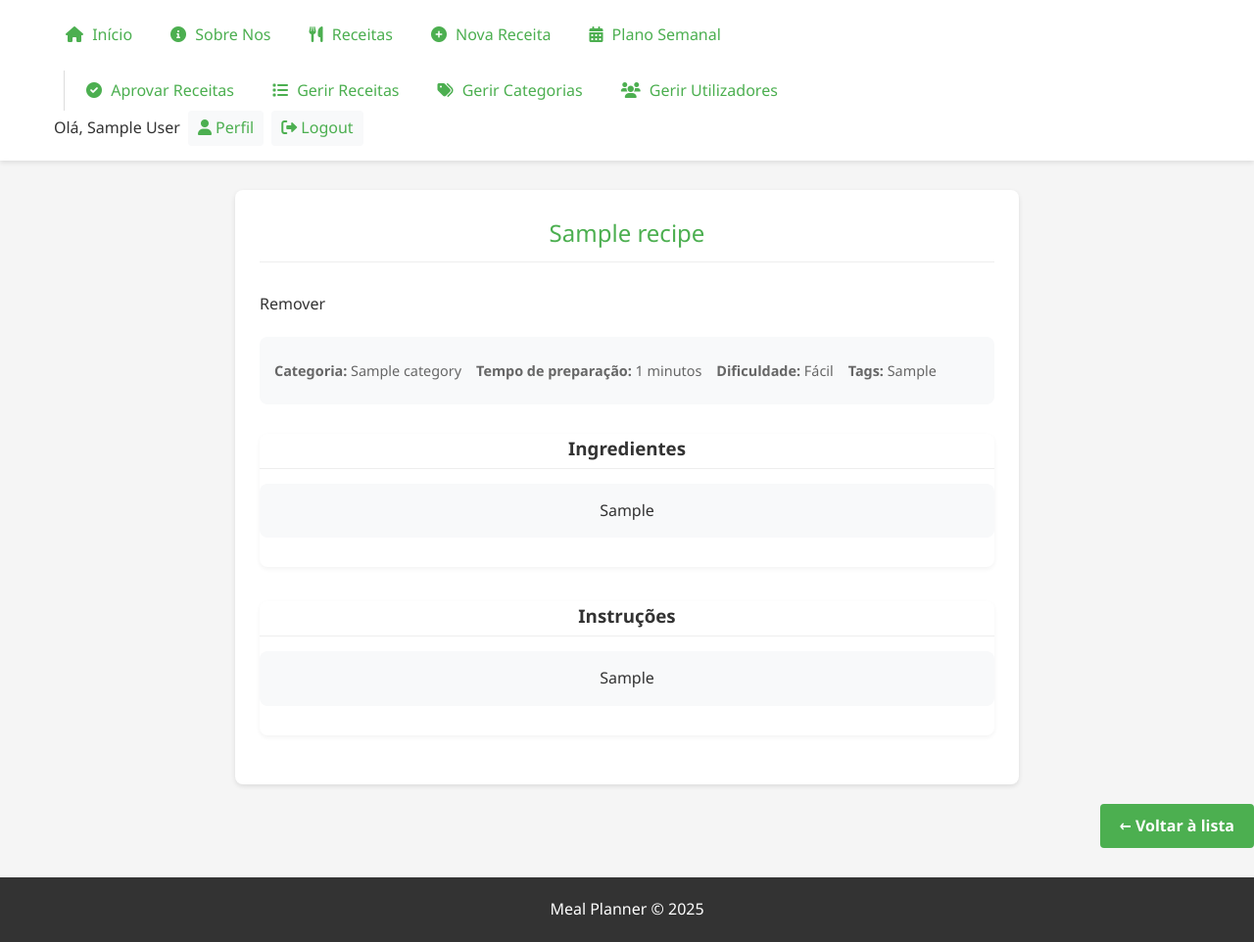
After one commit to luniballony/Meal-Planner, a Flask app: page /receitas/ver_receita_bloqueada/1 in a window 1280 px wide. The commit adds this page. Shown: the whole page at 98% size. Run offline with Flask 3, Linux system fonts and the light colour scheme; the visitor is signed in with stand-in values (Sample User, id 1); tables that the repository leaves empty hold one stand-in row (values such as "Sample post").

Commit message:
melhoramento interface receita bloqueada
-> receitas bloqueadas já não apresentam botão de adicionar aos favoritos e de bloquear

-> falta adicionar botão: 'desbloquear'

```diff
--- a/app/routes/recipes.py
+++ b/app/routes/recipes.py
@@ -149,3 +149,30 @@ def desbloquear(receita_id):
     else:
         flash("A receita não estava bloqueada.", "info")
     return redirect(url_for("recipes.bloqueadas"))
+
+
+# lista receita individual
+@recipes_bp.route("/ver_receita_bloqueada/<int:receita_id>", methods=["GET"])
+def ver_receita_bloqueada(receita_id):
+    user_id = session.get("user_id")
+    receita = obter_receita_por_id(receita_id)
+
+    if not user_id:
+        flash("Precisas de iniciar sessão para ver as tuas receitas bloqueadas.", "warning")
+        return redirect(url_for("auth.login"))
+
+    if not receita or (
+        not receita.publicada
+        and receita.utilizador_id != user_id
+        and session.get("user_nivel") != 3
+    ):
+        flash("Receita não encontrada.", "danger")
+        return redirect(url_for("recipes.listar"))
+
+
+    unblock_form = DesbloquearReceitaForm()
+    return render_template(
+        "recipes/ver_bloqueadas.html",
+        receita=receita,
+        unblock_form=unblock_form
+    )
--- a/app/templates/recipes/bloqueadas.html
+++ b/app/templates/recipes/bloqueadas.html
@@ -11,7 +11,7 @@ block content %}
 
     <div style="display: flex; gap: 10px">
       <a
-        href="{{ url_for('recipes.ver', receita_id=receita.id) }}"
+        href="{{ url_for('recipes.ver_receita_bloqueada', receita_id=receita.id) }}"
         class="btn btn-success"
       >
         Ver receita
--- /dev/null
+++ b/app/templates/recipes/ver_bloqueadas.html
@@ -0,0 +1,46 @@
+{% extends "base.html" %} {% block title %}{{ receita.titulo }}{% endblock %} {%
+block content %}
+<div class="card recipe-card">
+  <h2 class="recipe-title">{{ receita.titulo }}</h2>
+
+  <div style="margin-bottom: 10px; display: flex; gap: 10px">
+    <form
+      method="POST"
+      action="{{ url_for('favorites.remover', receita_id=receita.id)}}"
+    >
+      Remover
+    </form>
+
+  </div>
+
+  <div class="recipe-meta">
+    <p><strong>Categoria:</strong> {{ receita.categoria.nome }}</p>
+    <p>
+      <strong>Tempo de preparação:</strong> {{ receita.tempo_preparacao }}
+      minutos
+    </p>
+    <p>
+      <strong>Dificuldade:</strong>
+      {% if receita.dificuldade == 1 %}Fácil {% elif receita.dificuldade == 2
+      %}Médio {% else %}Difícil{% endif %}
+    </p>
+    <p><strong>Tags:</strong> {{ receita.tags }}</p>
+  </div>
+
+  <div class="recipe-section">
+    <h3>Ingredientes</h3>
+    <pre class="recipe-content">{{ receita.ingredientes }}</pre>
+  </div>
+
+  <div class="recipe-section">
+    <h3>Instruções</h3>
+    <pre class="recipe-content">{{ receita.instrucoes }}</pre>
+  </div>
+</div>
+
+<div class="form-actions" style="margin-top: 20px">
+  <a href="{{ url_for('recipes.listar') }}" class="btn btn-primary"
+    >← Voltar à lista</a
+  >
+</div>
+{% endblock %}
```
